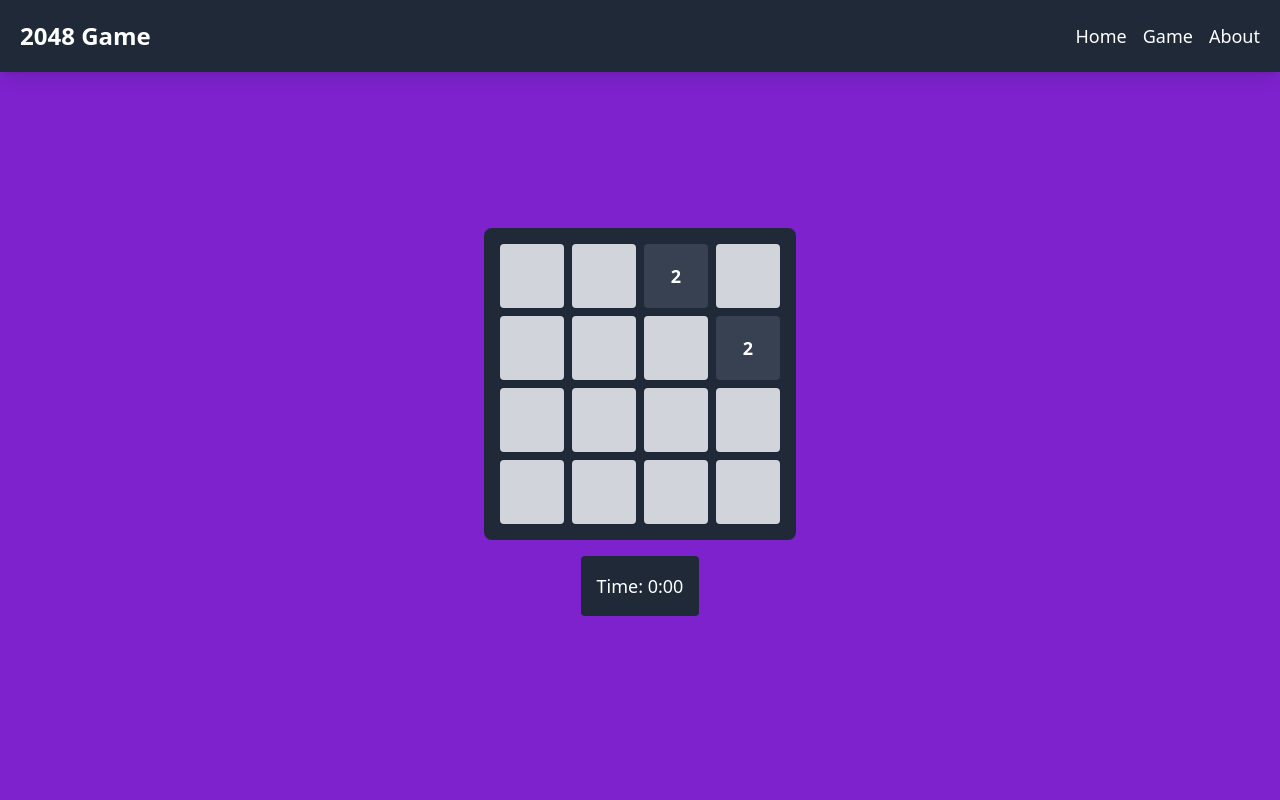
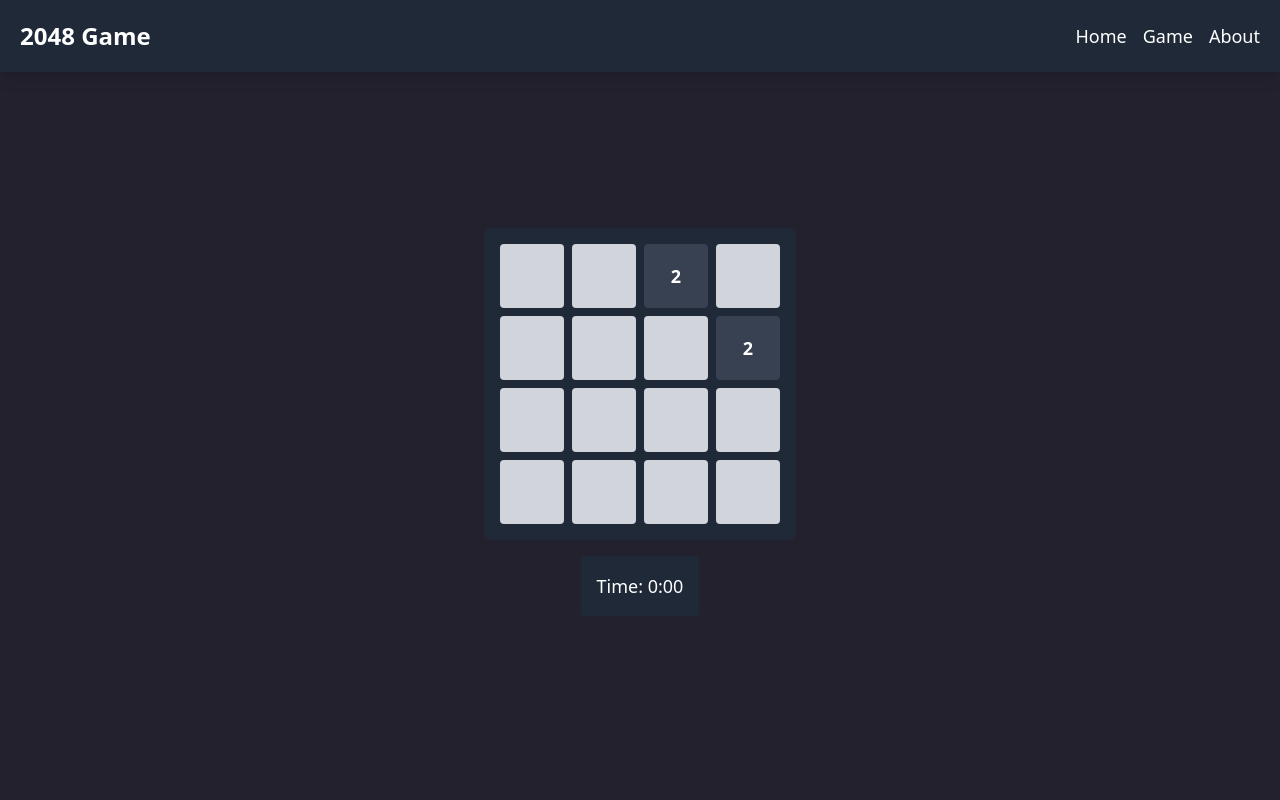
Before and after one commit to JahanzaibShaikh19/2048-Game, a React (Vite) app: page /game in a window 1280 px wide. Shown: the top 800 px of the page. Built offline with nearby package versions, Linux system fonts and the light colour scheme.

Commit message:
Features

```diff
--- a/src/pages/Game.jsx
+++ b/src/pages/Game.jsx
@@ -109,7 +109,8 @@ const Game = () => {
   }, [grid, gameOver, gameWon, timerStarted]);
 
   return (
-    <div className="flex flex-col items-center min-h-screen bg-purple-700 mt-5 " ref={gameRef}>
+    <div className="flex flex-col items-center min-h-screen mt-5 " ref={gameRef}
+    style={{ backgroundColor: 'rgb(34, 33, 45)' }}>
       <Grid grid={grid} />
       <Timer time={time} />
       {gameOver && (
```
